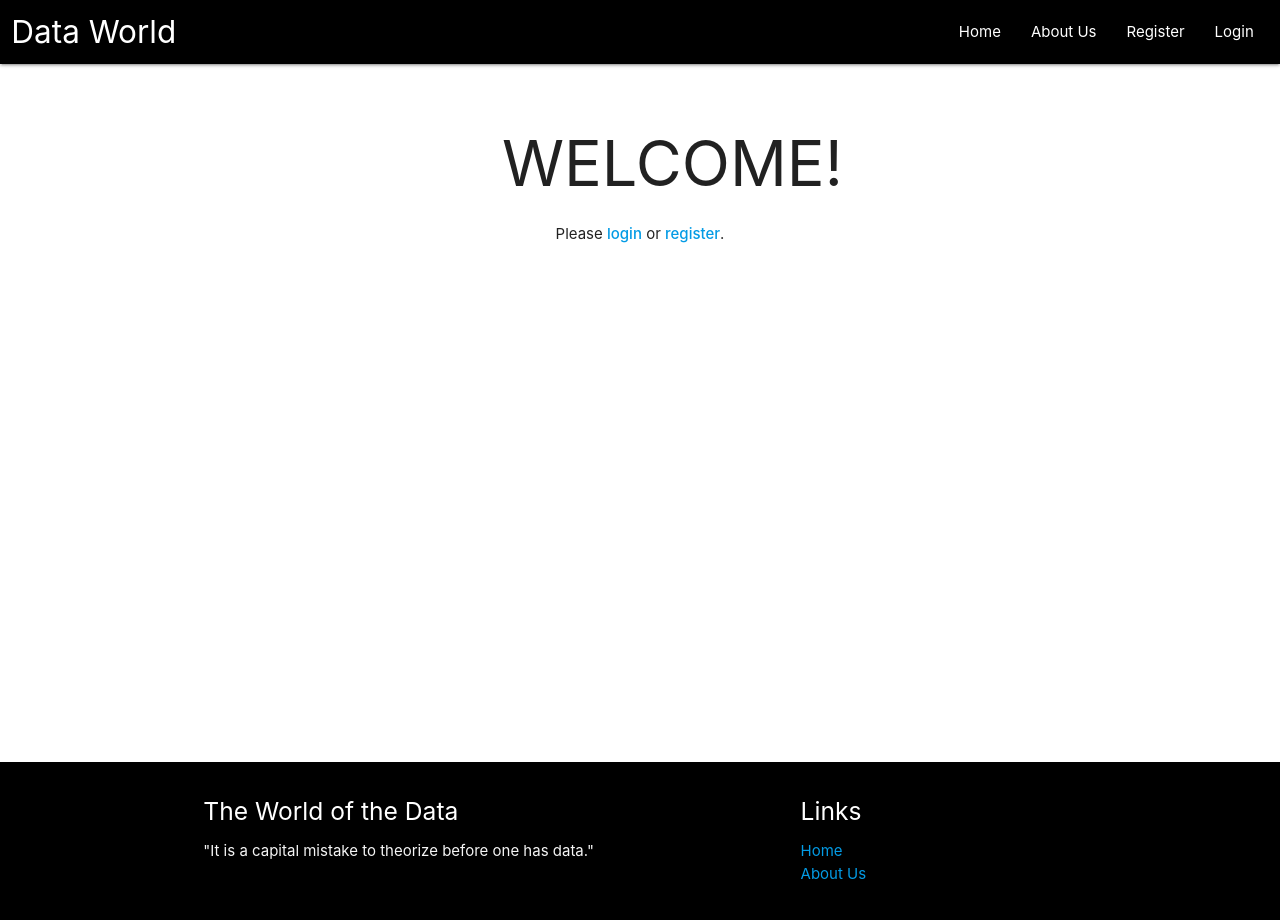
After one commit to mehmedkadric/blog, a Django app: page /landing/ in a window 1280 px wide. The commit adds this page. Run offline with Django 4.2, Linux system fonts and the light colour scheme.

Commit message:
Add landing page

```diff
--- a/blog/blog/urls.py
+++ b/blog/blog/urls.py
@@ -17,7 +17,8 @@ from django.contrib import admin
 from django.urls import path, include
 
 urlpatterns = [
+    path('admin', admin.site.urls),
+    path('admin/', admin.site.urls),
     path('', include('main.urls')),
-    path('admin/', admin.site.urls),
     path('tinymce/', include('tinymce.urls')),
 ]
--- a/blog/main/models.py
+++ b/blog/main/models.py
@@ -21,7 +21,11 @@ class TutorialCategory(models.Model):
 
 class TutorialSeries(models.Model):
     tutorial_series = models.CharField(max_length=200)
-    tutorial_category = models.ForeignKey(TutorialCategory, default=1, verbose_name="Category", on_delete=models.SET_DEFAULT)
+    tutorial_category = models.ForeignKey(TutorialCategory,
+                                          default=1,
+                                          verbose_name="Category",
+                                          on_delete=models.SET_DEFAULT)
+
     series_summary = models.CharField(max_length=200)
 
     class Meta:
--- a/blog/main/templates/main/about.html
+++ b/blog/main/templates/main/about.html
@@ -5,6 +5,7 @@
       <h1>About Us</h1>
       <div class="col">
         <p>
+            Data World is a blog related to Data Science, Data Engineering and Data analytics.
             Data science blogs are a great way to learn more about the field.
             You get an inside perspective on what it's really like to work as a data scientist,
             as well as the opportunity to stay up to date with all the happenings of the industry.
--- a/blog/main/templates/main/base.html
+++ b/blog/main/templates/main/base.html
@@ -12,9 +12,10 @@
     <script src="https://cdnjs.cloudflare.com/ajax/libs/materialize/1.0.0/js/materialize.min.js"></script>
 
     <meta charset="UTF-8">
-    <title>News</title>
+    <title>Data World</title>
 </head>
 <body>
+
 <header>
     <div class="navbar-fixed">
         <div class="row">
@@ -44,7 +45,9 @@
         <br>
         {% block content%}
         {% endblock %}
+
     </div>
+
 </main>
 
 
@@ -66,7 +69,6 @@
     </div>
 </footer>
 
-
 </body>
 
 <script>M.AutoInit();</script>
@@ -77,4 +79,5 @@
     });
 </script>
 
+
 </html>
--- a/blog/main/templates/main/includes/navbar.html
+++ b/blog/main/templates/main/includes/navbar.html
@@ -2,7 +2,7 @@
 <li><a href="/about/">About Us</a></li>
 {% if user.is_authenticated %}
   <li><a href="/profile/">{{user.username}}</a></li>
-  <li><a href="/logout">Logout</a></li>
+  <li><a href="/logout/">Logout</a></li>
 {% else %}
   <li><a href="/register">Register</a></li>
   <li><a href="/login">Login</a></li>
--- /dev/null
+++ b/blog/main/templates/main/landing.html
@@ -0,0 +1,10 @@
+{% extends "main/base.html" %}
+
+{% block content %}
+<div class="row">
+    <div class="col offset-s4 s4">
+        <h1 class="center">WELCOME!</h1>
+        <p class="center">Please <a href="/login"><strong>login</strong></a> or <a href="/register"><strong>register</strong></a>.</p>
+    </div>
+</div>
+{% endblock %}
--- a/blog/main/templates/main/register.html
+++ b/blog/main/templates/main/register.html
@@ -8,5 +8,5 @@
         <button class="btn" type="submit">register</button>
     </form>
 
-    If you are already have an account, <a href="/login"><strong>login</strong></a> instead.
+    <p>If you already have an account, <a href="/login"><strong>login</strong></a> instead.</p>
 {% endblock %}
--- a/blog/main/urls.py
+++ b/blog/main/urls.py
@@ -4,11 +4,20 @@ from . import views
 app_name = "main"
 
 urlpatterns = [
+    path("/", views.homepage, name="homepage"),
     path("", views.homepage, name="homepage"),
     path("register/", views.register, name="register"),
+    path("register", views.register, name="register"),
     path("logout/", views.logout_request, name="logout"),
+    path("logout", views.logout_request, name="logout"),
     path("login/", views.login_request, name="login"),
+    path("login", views.login_request, name="login"),
     path("about/", views.about_us, name="about"),
+    path("about", views.about_us, name="about"),
     path("profile/", views.profile, name="profile"),
+    path("profile", views.profile, name="profile"),
+    path("landing/", views.landing_page, name="landing"),
+    path("landing", views.landing_page, name="landing"),
     path("<single_slug>", views.single_slug, name="single_slug"),
+
 ]
--- a/blog/main/views.py
+++ b/blog/main/views.py
@@ -9,14 +9,18 @@ from django.contrib.auth.decorators import login_required
 
 
 # Create your views here.
-@login_required(login_url='/login/')
+def landing_page(request):
+    messages.info(request, "Please login or register.")
+    return render(request, 'main/landing.html')
+
+
+@login_required(login_url='/landing/')
 def profile(request):
-
     return render(request=request,
                   template_name="main/profile.html")
 
 
-@login_required(login_url='/login/')
+@login_required(login_url='/landing/')
 def about_us(request):
     return render(request,
                   'main/about.html')
@@ -54,7 +58,7 @@ def single_slug(request, single_slug):
     return HttpResponse(f"{single_slug} does not correspond to anything.")
 
 
-@login_required(login_url='/login/')
+@login_required(login_url='/landing/')
 def homepage(request):
     return render(request=request,
                   template_name="main/categories.html",
@@ -96,12 +100,15 @@ def login_request(request):
             user = authenticate(username=username, password=password)
             if user is not None:
                 login(request, user)
-                messages.info(request, f"You are now logged in as {username}")
+                messages.info(request, f"Welcome {username}!")
                 return redirect("main:homepage")
             else:
                 messages.error(request, "Invalid username or password")
         else:
             messages.error(request, "Invalid username or password")
+    if request.user.is_authenticated:
+        messages.info(request, "Already logged in")
+        return redirect("main:homepage")
     form = AuthenticationForm()
     return render(request,
                   "main/login.html",
```
Also changed, not shown: blog/main/templates/main/login.html (+11 -6 lines), blog/main/media/images/data.jpg (added), blog/main/static/css/style.css (line endings or trailing spaces).
